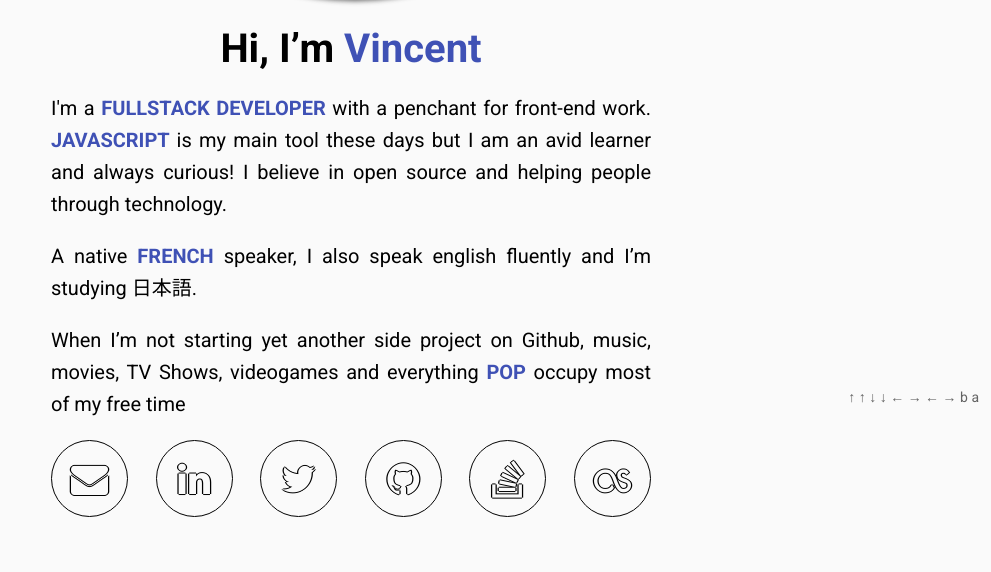
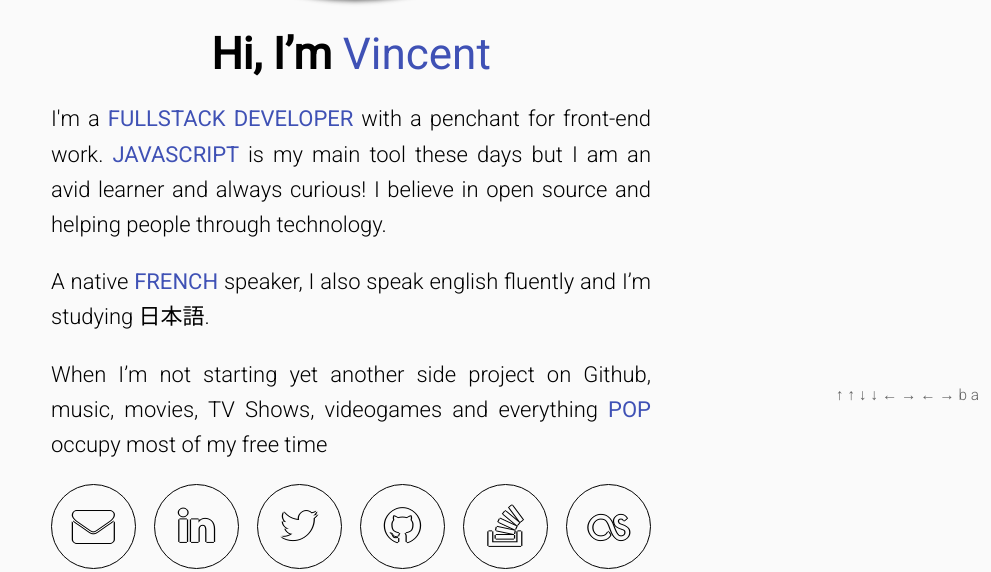
Before and after one commit to kombucha/kombucha.github.io, a website: page index.html in a window 1280 px wide. Shown: the part 387-959 px from the top of the page, without its empty margins (289-1280 px from the left). Before the commit the page ends 912 px from the top, so only its background shows below. Drawn offline with Linux system fonts and the light colour scheme; files whose address does not match are found by name.

Commit message:
Version 2.2 (tweaked font)

```diff
--- a/index.html
+++ b/index.html
@@ -9,7 +9,7 @@
   <title>Vincent Lemeunier</title>
 
   <link rel="shortcut icon" type="image/x-icon" href="favicon.ico">
-  <link href="http://fonts.googleapis.com/css?family=Roboto:400,100,100italic,400italic,700" rel="stylesheet" type="text/css">
+  <link href="//fonts.googleapis.com/css?family=Roboto:300,400" rel="stylesheet" type="text/css">
   <link rel="stylesheet" href="styles/main.css">
 </head>
 
@@ -91,7 +91,7 @@
         function () {
           (i[r].q = i[r].q || []).push(arguments);
         }),
-      (i[r].l = 1 * new Date());
+        (i[r].l = 1 * new Date());
       (a = s.createElement(o)), (m = s.getElementsByTagName(o)[0]);
       a.async = 1;
       a.src = g;
--- a/package.json
+++ b/package.json
@@ -1,6 +1,6 @@
 {
   "name": "kombucha.github.io",
-  "version": "1.0.0",
+  "version": "2.2",
   "description": "",
   "main": "index.js",
   "scripts": {
--- a/styles/main.css
+++ b/styles/main.css
@@ -47,8 +47,15 @@
 
 /* CUSTOM */
 html {
-  font: 20px/1.6em "Roboto", sans-serif;
+  font: 22px/1.6em "Roboto", sans-serif;
+  font-weight: 300;
   background-color: #fafafa;
+}
+
+em {
+  font-weight: 400;
+  font-style: normal;
+  color: #3f51b5;
 }
 
 #content {
@@ -64,12 +71,6 @@ html {
   box-shadow: 4px 4px 5px 0px rgba(50, 50, 50, 0.75);
 }
 
-h1 em {
-  font-weight: 600;
-  font-style: normal;
-  color: #3f51b5;
-}
-
 #intro {
   text-align: justify;
 }
@@ -79,10 +80,7 @@ h1 em {
 }
 
 #intro em {
-  font-weight: 600;
   text-transform: uppercase;
-  font-style: normal;
-  color: #3f51b5;
 }
 
 #links {
```
Also changed, not shown: 2 other files.
